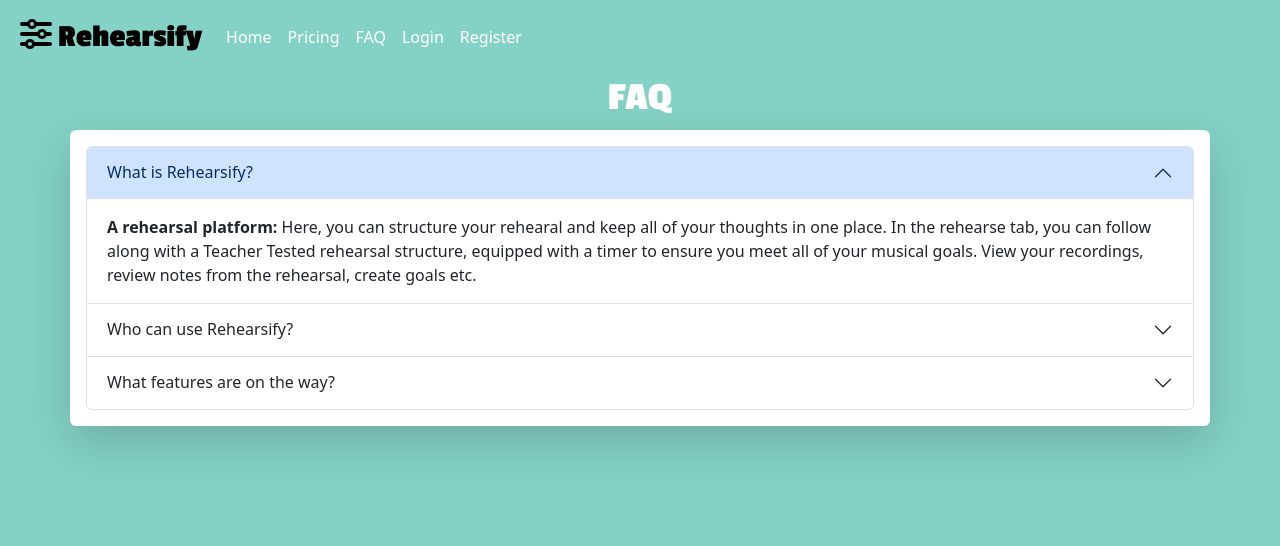
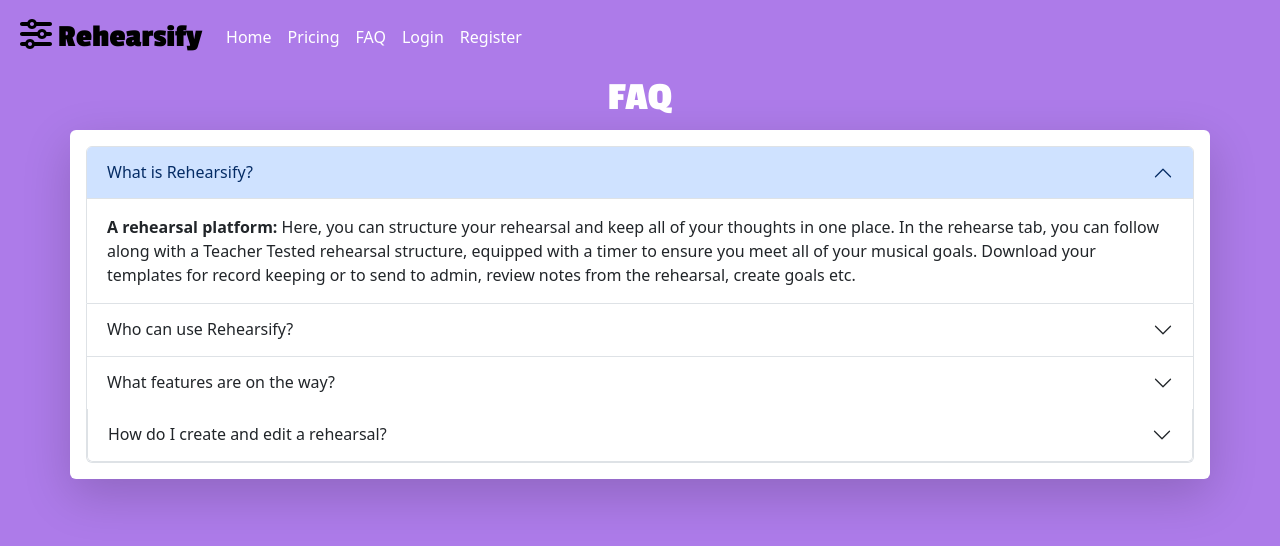
Before and after one commit to mayrapena1324/teacher_rehearsal_project, a Flask app: template app/templates/public/faq.html in a window 1280 px wide. Shown: the top 546 px of the page. Run offline with Flask 3, Linux system fonts and the light colour scheme; the template is opened without the code that fills it, so the values that code supplies are empty; parts of the project's set-up code (start-up, migrations or seed data) failed here and were passed over; some libraries are stand-ins or nearby versions.

Commit message:
Add changes made on portfolio site.
-Change background color
-Change secret key from environment variable to generic string to allow
app to work anywhere (if user is to host app online, they need to change
secret key to their own secure key.)
-Add docker files

```diff
--- a/app/admin_views.py
+++ b/app/admin_views.py
@@ -2,8 +2,7 @@ from functools import wraps
 
 from flask_login import current_user
 
-from app import app
-from flask import render_template, abort
+from flask import abort
 
 
 # Create admin-only decorator
--- a/app/static/css/styles.css
+++ b/app/static/css/styles.css
@@ -1,5 +1,5 @@
 body{
-   background-color: #84D2C5
+   background-color: #AD7BE9
 }
 h1{
     font-family: 'Passion One', cursive;
--- a/app/templates/public/faq.html
+++ b/app/templates/public/faq.html
@@ -18,9 +18,10 @@
         <div id="collapseOne" class="accordion-collapse collapse show" aria-labelledby="headingOne"
              data-bs-parent="#accordionExample">
             <div class="accordion-body">
-                <strong>A rehearsal platform:</strong> Here, you can structure your rehearal and keep all of your
+                <strong>A rehearsal platform:</strong> Here, you can structure your rehearsal and keep all of your
                 thoughts in one place. In the rehearse tab, you can follow along with a Teacher Tested rehearsal
-                structure, equipped with a timer to ensure you meet all of your musical goals. View your recordings,
+                structure, equipped with a timer to ensure you meet all of your musical goals. Download your templates
+                for record keeping or to send to admin,
                 review notes from the rehearsal, create goals etc.
             </div>
         </div>
@@ -35,11 +36,8 @@
         <div id="collapseTwo" class="accordion-collapse collapse" aria-labelledby="headingTwo"
              data-bs-parent="#accordionExample">
             <div class="accordion-body">
-                <strong>This is the second item's accordion body.</strong> It is hidden by default, until the collapse
-                plugin adds the appropriate classes that we use to style each element. These classes control the overall
-                appearance, as well as the showing and hiding via CSS transitions. You can modify any of this with
-                custom CSS or overriding our default variables. It's also worth noting that just about any HTML can go
-                within the <code>.accordion-body</code>, though the transition does limit overflow.
+                <strong>Music Educators</strong> This webapp is geared towards Orchestra Directors but can be enjoyed by
+                educators who teach Band, Orchestra, Choir, Jazz, and more!
             </div>
         </div>
     </div>
@@ -53,13 +51,34 @@
         <div id="collapseThree" class="accordion-collapse collapse" aria-labelledby="headingThree"
              data-bs-parent="#accordionExample">
             <div class="accordion-body">
-                <strong>This is the third item's accordion body.</strong> It is hidden by default, until the collapse
-                plugin adds the appropriate classes that we use to style each element. These classes control the overall
-                appearance, as well as the showing and hiding via CSS transitions. You can modify any of this with
-                custom CSS or overriding our default variables. It's also worth noting that just about any HTML can go
-                within the <code>.accordion-body</code>, though the transition does limit overflow.
+                <strong>Lot's to look forwards to!</strong>
+                <ul>
+                    <li>Download ALL rehearsals by group</li>
+                    <li>Copy a rehearsal</li>
+                    <li>Timer</li>
+                    <li>Upload PDF files</li>
+                    <li>Upload audio recordings</li>
+                </ul>
+            </div>
+        </div>
+        <div class="accordion-item">
+            <h2 class="accordion-header" id="headingFour">
+                <button class="accordion-button collapsed" type="button" data-bs-toggle="collapse"
+                        data-bs-target="#collapseFour" aria-expanded="false" aria-controls="collapseFour">
+                    How do I create and edit a rehearsal?
+                </button>
+            </h2>
+            <div id="collapseFour" class="accordion-collapse collapse" aria-labelledby="headingFour"
+                 data-bs-parent="#accordionExample">
+                <div class="accordion-body">
+                    <strong>Follow the steps below.</strong>
+                    <iframe src="https://scribehow.com/embed/Create_a_rehearsal__syrM_SuTSLS9aduazwVbqA" width="640"
+                            height="640"
+                            allowfullscreen frameborder="0"></iframe>
+                </div>
             </div>
         </div>
     </div>
 </div>
+
 {% endblock%}
--- a/app/templates/public/index.html
+++ b/app/templates/public/index.html
@@ -3,6 +3,7 @@
 {% block title %}Home{% endblock%}
 
 {% block main%}
+
 <div class="container text-center h-100">
     <div class="container-fluid intro-title">
         {% if not logged_in: %}
```
